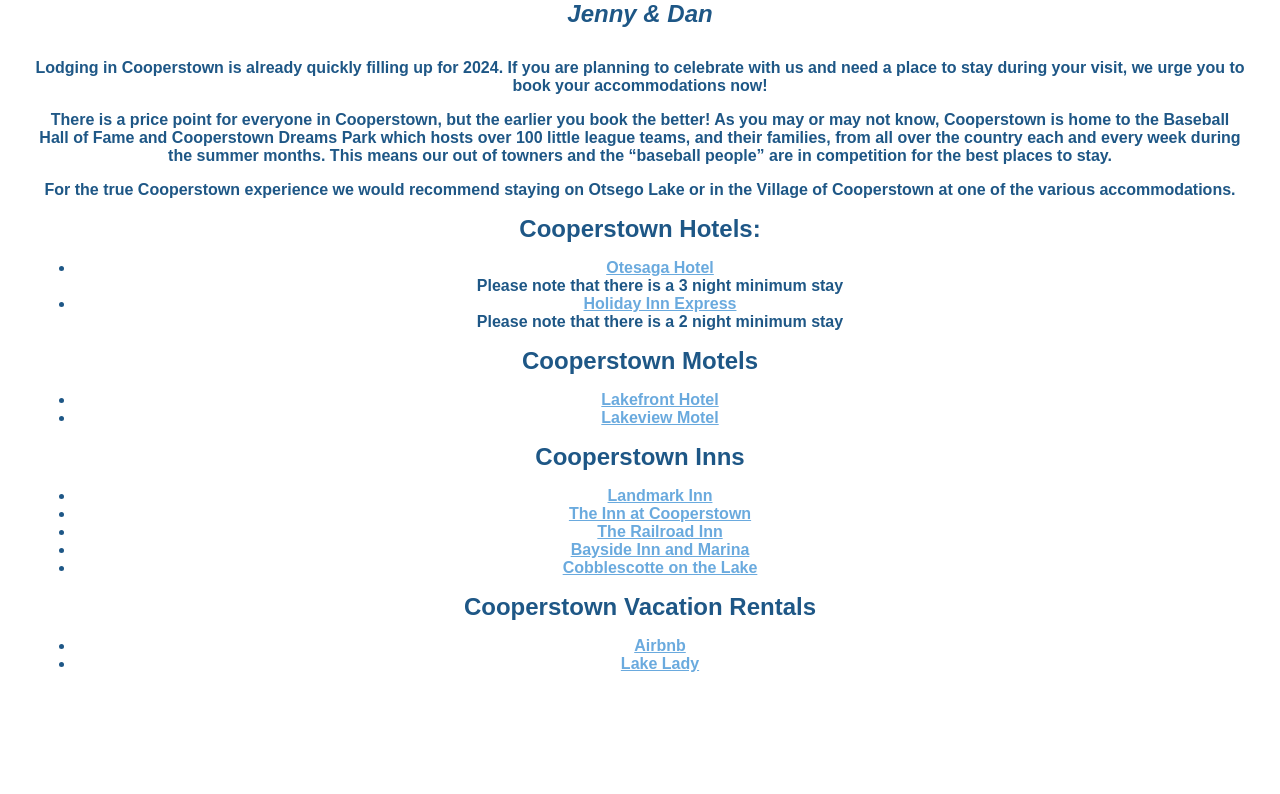
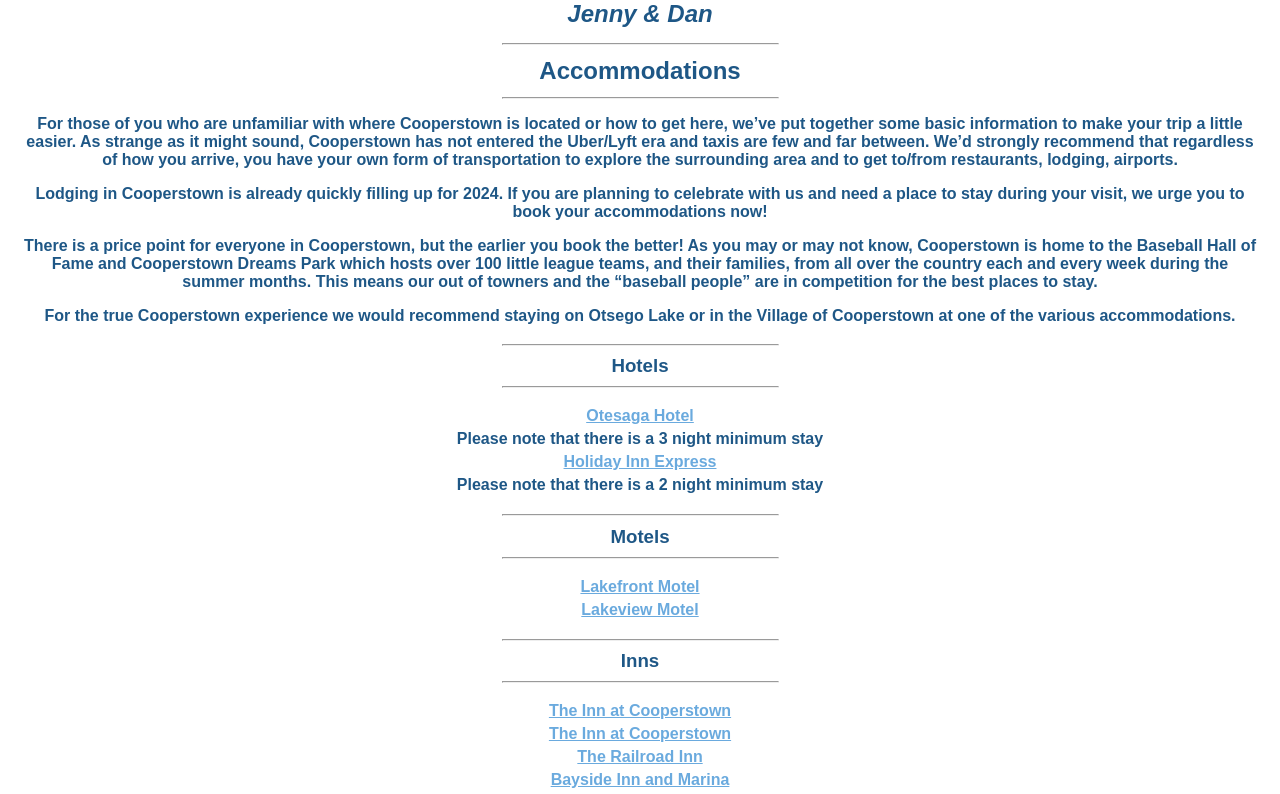
Before and after one commit to danomoseley/jennydan, a SvelteKit app: page /accommodations in a window 1280 px wide. Shown: the top 794 px of the page. Built offline with nearby package versions, Linux system fonts and the light colour scheme.

Commit message:
Update accommodations page

```diff
--- a/src/routes/accommodations/+page.svelte
+++ b/src/routes/accommodations/+page.svelte
@@ -3,72 +3,59 @@
   <meta name="description" content="Dan & Jenny Are Getting Married! August 17, 2024 in Cooperstown, NY." />
 </svelte:head>
 
-<div class="lodging-info">
+<div id="accommodations">
+  <h2><hr>Accommodations<hr></h2>
+  <p>
+    For those of you who are unfamiliar with where Cooperstown is located or how to get here, we’ve put together some basic information to make your trip a little easier. As strange as it might sound, Cooperstown has not entered the Uber/Lyft era and taxis are few and far between. We’d strongly recommend that regardless of how you arrive, you have your own form of transportation to explore the surrounding area and to get to/from restaurants, lodging, airports.
+  </p>
   <p>
     Lodging in Cooperstown is already quickly filling up for 2024. If you are planning to celebrate with us and need a place to stay during your visit, we urge you to book your accommodations now!
   </p>
-
   <p>
     There is a price point for everyone in Cooperstown, but the earlier you book the better! As you may or may not know, Cooperstown is home to the Baseball Hall of Fame and Cooperstown Dreams Park which hosts over 100 little league teams, and their families, from all over the country each and every week during the summer months. This means our out of towners and the “baseball people” are in competition for the best places to stay.
   </p>
-
   <p>
     For the true Cooperstown experience we would recommend staying on Otsego Lake or in the Village of Cooperstown at one of the various accommodations.
   </p>
-
-  <h2>Cooperstown Hotels:</h2>
-
+  <h3><hr>Hotels<hr></h3>
   <ul>
     <li>
-      <a target="_blank" rel="noreferrer" href="https://www.otesaga.com">Otesaga Hotel</a><br/>
-      Please note that there is a 3 night minimum stay
-    </li>
-    <li>
-      <a target="_blank" rel="noreferrer" href="https://www.ihg.com/holidayinnexpress/hotels/us/en/cooperstown/cophw/hoteldetail">Holiday Inn Express</a>
-      <br/>
-      Please note that there is a 2 night minimum stay
+      <ul>
+        <li><a target="_blank" href="https://www.otesaga.com">Otesaga Hotel</a></li>
+        <li>Please note that there is a 3 night minimum stay</li>
+        <li><a target="_blank" href="https://www.ihg.com/holidayinnexpress/hotels/us/en/cooperstown/cophw/hoteldetail">Holiday Inn Express</a></li>
+        <li>Please note that there is a 2 night minimum stay</li>
+      </ul>
     </li>
   </ul>
-
-  <h2>Cooperstown Motels</h2>
-
+  <h3><hr>Motels<hr></h3>
   <ul>
     <li>
-      <a target="_blank" rel="noreferrer" href="https://www.cooperstownlakefronthotel.com/">Lakefront Hotel</a>
-    </li>
-    <li>
-      <a target="_blank" rel="noreferrer" href="https://lakeviewmotelny.com/">Lakeview Motel</a>
+      <ul>
+        <li><a target="_blank" href="https://www.cooperstownlakefronthotel.com/">Lakefront Motel</a></li>
+        <li><a target="_blank" href="https://lakeviewmotelny.com/">Lakeview Motel</a></li>
+      </ul>
     </li>
   </ul>
-
-  <h2>Cooperstown Inns</h2>
-
+  <h3><hr>Inns<hr></h3>
   <ul>
     <li>
-      <a target="_blank" rel="noreferrer" href="https://www.landmarkinncooperstown.com/">Landmark Inn</a>
-    </li>
-    <li>
-      <a target="_blank" rel="noreferrer" href="https://www.innatcooperstown.com/">The Inn at Cooperstown</a>
-    </li>
-    <li>
-      <a target="_blank" rel="noreferrer" href="https://therailroadinn.com/">The Railroad Inn</a>
-    </li>
-    <li>
-      <a target="_blank" rel="noreferrer" href="http://baysidecooperstown.com/">Bayside Inn and Marina</a>
-    </li>
-    <li>
-      <a target="_blank" rel="noreferrer" href="https://cobblescote.com/">Cobblescotte on the Lake</a>
+      <ul>
+        <li><a target="_blank" href="https://www.landmarkinncooperstown.com/">The Inn at Cooperstown</a></li>
+        <li><a target="_blank" href="https://www.innatcooperstown.com/">The Inn at Cooperstown</a></li>
+        <li><a target="_blank" href="https://therailroadinn.com/">The Railroad Inn</a></li>
+        <li><a target="_blank" href="http://baysidecooperstown.com/">Bayside Inn and Marina</a></li>
+        <li><a target="_blank" href="https://cobblescote.com/">Cobblescotte on the Lake</a></li>
+      </ul>
     </li>
   </ul>
-
-  <h2>Cooperstown Vacation Rentals</h2>
-
+  <h3><hr>Cooperstown Vacation Rentals<hr></h3>
   <ul>
     <li>
-      <a target="_blank" rel="noreferrer" href="https://www.airbnb.com/s/Cooperstown--New-York--United-States">Airbnb</a>
-    </li>
-    <li>
-      <a target="_blank" rel="noreferrer" href="https://www.otsegolakelady.com/copy-of-list-all">Lake Lady</a>
+      <ul>
+        <li><a target="_blank" href="https://www.airbnb.com/s/Cooperstown--New-York--United-States">Airbnb</a></li>
+        <li><a target="_blank" href="https://www.otsegolakelady.com/copy-of-list-all">Lake Lady</a></li>
+      </ul>
     </li>
   </ul>
 </div>
--- a/src/routes/styles.css
+++ b/src/routes/styles.css
@@ -144,6 +144,21 @@ img#us {
   margin-bottom: 5px;
 }
 
+#accommodations ul {
+  padding-inline-start: 0;
+}
+
+#accommodations li {
+  list-style: none;
+}
+
+#accommodations>ul>li {
+  margin-bottom: 20px;
+}
+#accommodations>ul>li>ul>li {
+  margin-bottom: 5px;
+}
+
 #faq li {
   list-style: none;
 }
```
